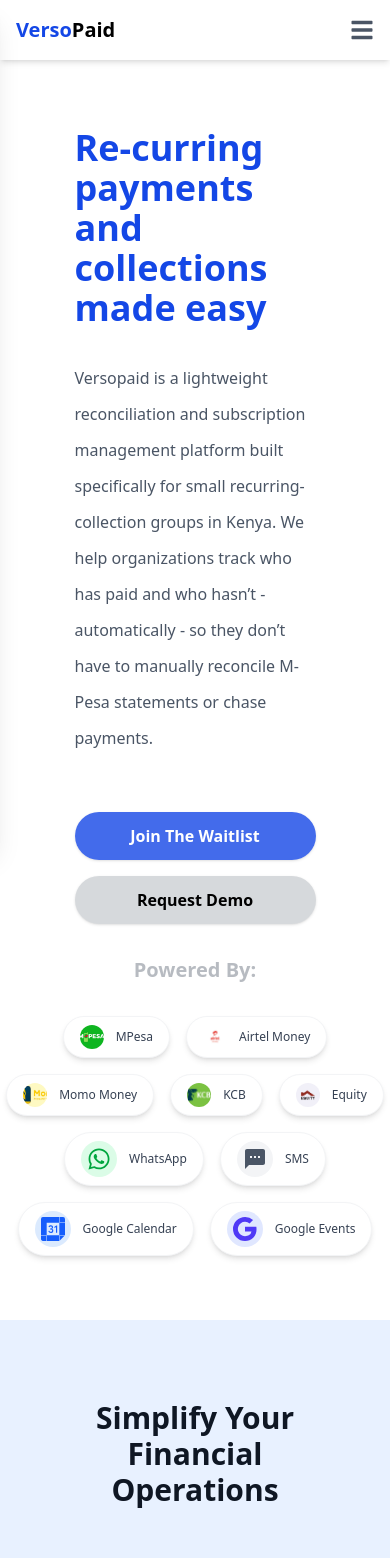
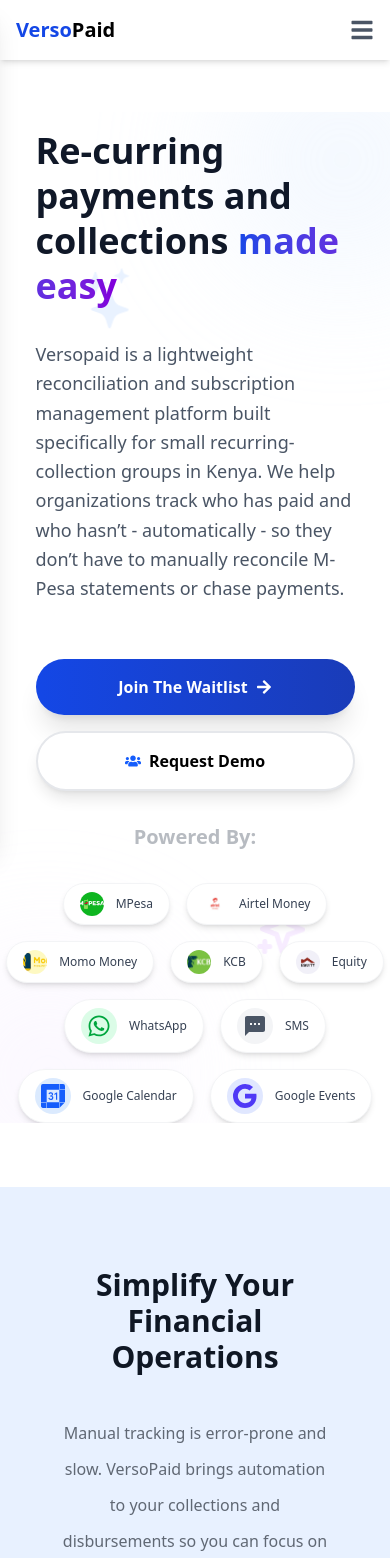
Before and after one commit to MuthonduG/versopay, a React (Vite) app: page / in a window 390 px wide. Shown: the top 1558 px of the page. Built offline with nearby package versions, Linux system fonts and the light colour scheme.

Commit message:
updates: updated footer component

```diff
--- a/src/index.css
+++ b/src/index.css
@@ -45,6 +45,14 @@
     animation-play-state: paused;
 }
 
+@keyframes float-slow {
+    0%, 100% { transform: translateY(0) rotate(0deg); }
+    50% { transform: translateY(-20px) rotate(5deg); }
+}
+.animate-float-slow {
+    animation: float-slow 8s ease-in-out infinite;
+}
+
 .line-clamp-2 {
     display: -webkit-box;
     -webkit-line-clamp: 2;
--- a/src/pages/home/header/HeaderComponent.tsx
+++ b/src/pages/home/header/HeaderComponent.tsx
@@ -1,10 +1,11 @@
 import header_image_two from "../../../assets/header_two.png";
 import { MdOutlineNotifications, MdPayment, MdSms } from "react-icons/md";
-import { FaWhatsapp } from "react-icons/fa";
-import { BsCheckCircleFill, BsGoogle } from "react-icons/bs";
+import { FaWhatsapp, FaArrowRight, FaUsers } from "react-icons/fa";
+import { BsCheckCircleFill, BsGoogle, BsStars } from "react-icons/bs";
 import { SiGooglecalendar } from "react-icons/si";
 import { GiBank } from "react-icons/gi";
 import { RiMoneyDollarCircleFill } from "react-icons/ri";
+import { HiOutlineSparkles } from "react-icons/hi";
 import mpesa_logo from "../../../assets/mpesa.png";
 import airtel_logo from "../../../assets/airtel.png";
 import momo_logo from "../../../assets/momo.png";
@@ -85,30 +86,64 @@
   ];
 
   return (
-    <header className="w-full flex flex-col justify-center items-center mt-28">
+    <header className="w-full flex flex-col justify-center items-center mt-28 relative overflow-hidden">
 
-      <div className="flex flex-col md:flex-row justify-center items-center gap-4 w-[70%]">
+      {/* Decorative background elements - matching BannerComponent */}
+      <div className="absolute inset-0 overflow-hidden">
+        <div className="absolute -top-20 -right-20 w-64 h-64 bg-blue-100 rounded-full blur-3xl opacity-30"></div>
+        <div className="absolute -bottom-20 -left-20 w-64 h-64 bg-purple-100 rounded-full blur-3xl opacity-30"></div>
 
-        <div className="flex-1 flex-col justify-center items-center md:justify-end md:items-end p-4 gap-4">
-          <span className="text-4xl font-semibold text-blue-700">Re-curring payments and collections made easy</span>
-          <p className="text-gray-600 leading-9 mt-8">
+        <div className="absolute top-40 left-20 animate-float-slow opacity-10">
+          <BsStars className="text-blue-500 text-6xl" />
+        </div>
+        <div className="absolute bottom-40 right-20 animate-float-slow opacity-10">
+          <HiOutlineSparkles className="text-purple-500 text-6xl" />
+        </div>
+      </div>
+
+      <div className="relative z-10 flex flex-col md:flex-row justify-center items-center gap-4 w-[90%] lg:w-[70%]">
+
+        {/* Left side - Content */}
+        <div className="flex-1 flex-col justify-center items-center md:justify-start md:items-start p-4 gap-4">
+          <h1 className="text-4xl md:text-5xl font-bold text-gray-900 leading-tight">
+            Re-curring payments and collections{' '}
+            <span className="text-transparent bg-clip-text bg-linear-to-r from-blue-700 to-purple-700">
+              made easy
+            </span>
+          </h1>
+
+          <p className="text-gray-600 leading-relaxed text-lg mt-8">
             Versopaid is a lightweight reconciliation and subscription management platform built
             specifically for small recurring-collection groups in Kenya. We help organizations track who
             has paid and who hasn’t - automatically - so they don’t have to manually reconcile M-Pesa statements or chase payments.
           </p>
-          <div className="flex flex-col md:flex-row justify-center items-center gap-4 mt-14">
 
-            <a href="" className="w-full px-6 py-3 flex justify-center items-center bg-blue-700/80 hover:bg-blue-700/90 transform shadow rounded-full text-white font-semibold transition-all duration-300 hover:scale-105">Join The Waitlist</a>
-            <a href="" className="w-full px-6 py-3 flex justify-center items-center bg-gray-700/20 hover:bg-gray-700/25 transform shadow rounded-full font-semibold transition-all duration-300 hover:scale-105">Request Demo</a>
-
+          {/* Updated CTA buttons to match BannerComponent style */}
+          <div className="flex flex-col md:flex-row justify-center md:justify-start items-center gap-4 mt-14 w-full">
+            <a
+              href="#"
+              className="group w-full md:w-auto px-8 py-4 flex justify-center items-center bg-linear-to-r from-blue-700 to-blue-800 hover:from-blue-800 hover:to-blue-900 transform shadow-xl rounded-full text-white font-semibold transition-all duration-300 hover:scale-105 gap-2"
+            >
+              Join The Waitlist
+              <FaArrowRight className="group-hover:translate-x-1 transition-transform" />
+            </a>
+            <a
+              href="#"
+              className="group w-full md:w-auto px-8 py-4 flex justify-center items-center bg-white hover:bg-gray-50 transform shadow-lg rounded-full font-semibold transition-all duration-300 hover:scale-105 border-2 border-gray-200 gap-2"
+            >
+              <FaUsers className="text-blue-600" />
+              Request Demo
+            </a>
           </div>
         </div>
 
+        {/* Right side - Image with overlays (unchanged) */}
         <div className="flex-1 md:flex hidden justify-center items-center p-2 relative ">
           <div className="flex justify-center items-center relative h-100 w-100 mt-12 rounded-2xl shadow-xl overflow-hidden group">
             <img src={header_image_two} alt="Dashboard preview" className="w-full h-full object-cover transition-transform duration-700 group-hover:scale-110" />
           </div>
 
+          {/* Notification card - unchanged */}
           <div className="absolute -top-6 right-0 bg-white rounded-2xl shadow-2xl p-4 w-64 animate-bounce-slow z-10"
                style={{ transform: 'translateX(25%)' }}>
             <div className="flex items-start gap-3">
@@ -125,6 +160,7 @@
             <div className="absolute -left-2 top-1/2 transform -translate-y-1/2 w-4 h-4 bg-white rotate-45 shadow-lg"></div>
           </div>
 
+          {/* WhatsApp card - unchanged */}
           <div className="absolute bottom-12 -left-16 bg-white rounded-2xl shadow-2xl p-4 w-72 animate-slide-in z-10"
                style={{ transform: 'translateX(20%)' }}>
             <div className="flex items-start gap-3">
@@ -149,6 +185,7 @@
             <div className="absolute -right-2 top-1/2 transform -translate-y-1/2 w-4 h-4 bg-white rotate-45 shadow-lg"></div>
           </div>
 
+          {/* Stats card - unchanged */}
           <div className="absolute top-16 -right-12 bg-white rounded-xl shadow-2xl p-3 w-48 animate-float z-10"
                style={{ transform: 'translateX(15%)' }}>
             <div className="flex items-center gap-2">
@@ -166,11 +203,13 @@
 
       </div>
 
-      <div className="mt-4">
+      {/* Powered By section - unchanged */}
+      <div className="relative z-10 mt-4">
         <span className="text-xl font-semibold text-gray-600/40">Powered By:</span>
       </div>
 
-      <div className="w-full overflow-hidden py-2 hidden md:block">
+      {/* Integrations slider - unchanged */}
+      <div className="relative z-10 w-full overflow-hidden py-2 hidden md:block">
         <div className="relative flex overflow-x-hidden py-8">
           <div className="flex animate-scroll gap-6 whitespace-nowrap pr-6">
             {integrations.map((integration, index) => (
@@ -224,7 +263,8 @@
         </div>
       </div>
 
-      <div className="flex flex-wrap justify-center gap-4 mt-8 md:hidden">
+      {/* Mobile integrations grid - unchanged */}
+      <div className="relative z-10 flex flex-wrap justify-center gap-4 mt-8 md:hidden">
         {integrations.map((integration, index) => (
           <div
             key={`mobile-${integration.name}-${index}`}
@@ -248,6 +288,11 @@
         ))}
       </div>
 
+      {/* Custom animations */}
+      <style>{`
+
+      `}</style>
+
     </header>
   )
 }
```
Also changed, not shown: src/components/layout/footer/FooterComponent.tsx (+1 -63 lines).
